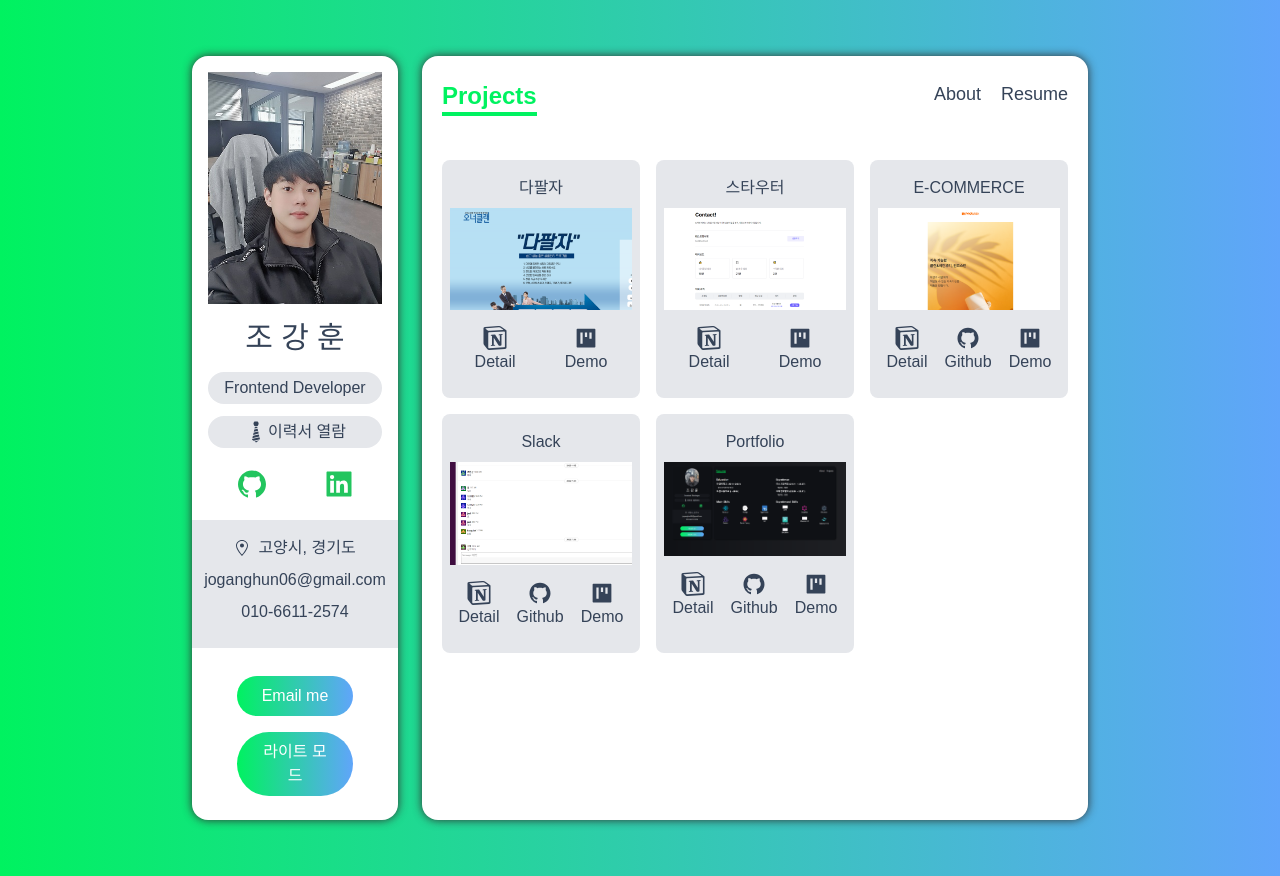
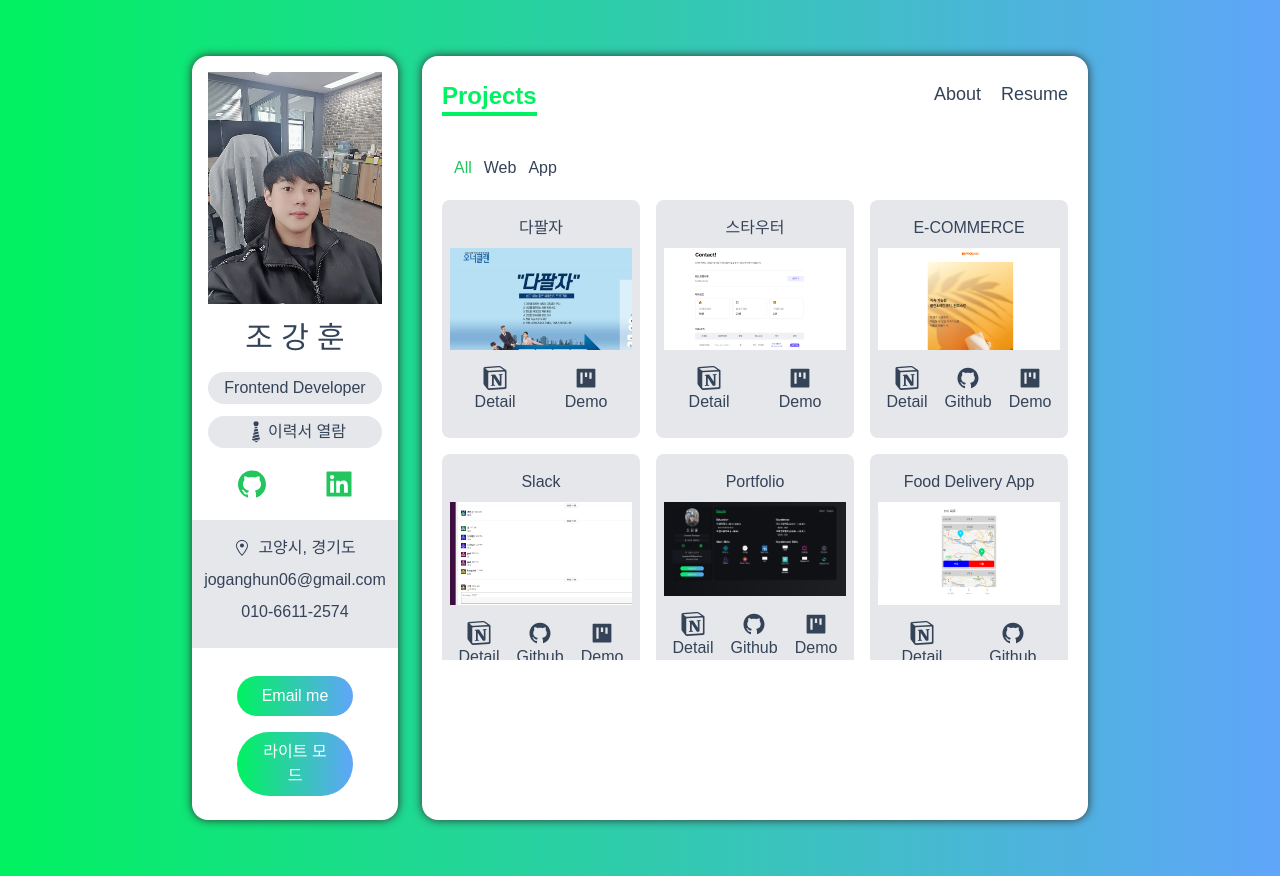
Before and after one commit to San-Goon/portfolio-newdesign, a Next.js app: page /projects in a window 1280 px wide. Built offline with nearby package versions, Linux system fonts and the light colour scheme.

Commit message:
chore: update new project and introduce

```diff
--- a/components/ProjectCard.tsx
+++ b/components/ProjectCard.tsx
@@ -11,7 +11,7 @@ const ProjectCard = ({
   github_url,
   notion_url,
 }: // description,
-ProjectType) => {
+Omit<ProjectType, 'platform'>) => {
   return (
     <div>
       <p className="my-2 text-center">{name}</p>
@@ -44,6 +44,7 @@ ProjectType) => {
             <span>Github</span>
           </a>
         ) : null}
+        {deployed_url ? (
           <a
             href={deployed_url}
             target="_blank"
@@ -53,6 +54,7 @@ ProjectType) => {
             <AiFillProject className="w-6 h-6" />
             <span>Demo</span>
           </a>
+        ) : null}
       </div>
     </div>
   );
--- /dev/null
+++ b/components/ProjectsNavItem.tsx
@@ -0,0 +1,35 @@
+import React, { useCallback } from 'react';
+
+interface PropsType {
+  activeItem: string;
+  name: string;
+  setActiveItem: React.Dispatch<React.SetStateAction<string>>;
+}
+
+const NavItem = ({ activeItem, name, setActiveItem }: PropsType) => {
+  const onClickItem = useCallback(() => {
+    setActiveItem(name);
+  }, [name]);
+
+  return (
+    <>
+      {name === activeItem ? (
+        <span
+          onClick={onClickItem}
+          className="capitalize cursor-pointer hover:text-green text-green-500"
+        >
+          {name}
+        </span>
+      ) : (
+        <span
+          onClick={onClickItem}
+          className="capitalize cursor-pointer hover:text-green-500"
+        >
+          {name}
+        </span>
+      )}
+    </>
+  );
+};
+
+export default NavItem;
--- a/data.ts
+++ b/data.ts
@@ -45,6 +45,10 @@ export const services: ServiceType[] = [
 export const mainSkills: SkillType[] = [
   {
     name: 'React.js',
+    src: '/images/react.png',
+  },
+  {
+    name: 'React Native',
     src: '/images/react.png',
   },
   {
@@ -128,6 +132,7 @@ export const projects: ProjectType[] = [
       'https://magenta-forest-566.notion.site/153f21e6b7de4505b3df259aa204a72b',
     deployed_url: 'https://ownerclan.com/V2/info_page/dafalza2.php',
     github_url: '',
+    platform: 'web',
   },
   {
     name: '스타우터',
@@ -136,6 +141,7 @@ export const projects: ProjectType[] = [
       'https://magenta-forest-566.notion.site/Stauter-1a005404c12946149f4ffd521659f22f',
     deployed_url: 'https://stauter.contact',
     github_url: '',
+    platform: 'web',
   },
   {
     name: 'E-COMMERCE',
@@ -145,6 +151,7 @@ export const projects: ProjectType[] = [
     deployed_url:
       'https://fastcampas-5-commerce-fe-nwm6-idxtxcuz8-kylecho.vercel.app/login',
     github_url: 'https://github.com/San-Goon/e-commerce-project',
+    platform: 'web',
   },
   {
     name: 'Slack',
@@ -153,6 +160,7 @@ export const projects: ProjectType[] = [
       'https://magenta-forest-566.notion.site/slack-c4fe244a9b1f474aa1fa86ca1e7a01b5',
     deployed_url: 'https://slack-clone-one-beta.vercel.app/',
     github_url: 'https://github.com/San-Goon/slack-clone',
+    platform: 'web',
   },
   {
     name: 'Portfolio',
@@ -161,5 +169,15 @@ export const projects: ProjectType[] = [
       'https://magenta-forest-566.notion.site/04bfd200a6314e58af8ad6e9b80521d1',
     deployed_url: 'https://latest-portfolio-three.vercel.app/',
     github_url: 'https://github.com/San-Goon/portfolio-newdesign',
+    platform: 'web',
+  },
+  {
+    name: 'Food Delivery App',
+    image_path: '/images/food_delivery.PNG',
+    notion_url:
+      'https://magenta-forest-566.notion.site/b64e3c8f2006461ba92239f3c213213f',
+    deployed_url: '',
+    github_url: 'https://github.com/San-Goon/food-delivery-app',
+    platform: 'app',
   },
 ];
--- a/pages/index.tsx
+++ b/pages/index.tsx
@@ -13,11 +13,12 @@ const About = () => {
       exit="exit"
     >
       <h5 className="my-3 font-medium">
-        안녕하세요. 웹 프론트엔드 개발자 조강훈 입니다.
+        안녕하세요. 프론트엔드 개발자 조강훈 입니다.
         <br /> 새로운 기술에 관심이 많고, 매일매일 배우려고 노력하고 있습니다.
         <br />
-        주로 <b>React.js / Next.js / TypeScript</b> 환경에서 개발을 하고
-        있습니다.
+        주로 <b>React.js / Next.js / TypeScript</b> 환경에서 개발을 하고 있고,{' '}
+        <br />
+        <b>React Native</b> 를 사용한 앱 개발 경험도 있습니다.
       </h5>
       <div
         className="flex-grow p-4 mt-5 bg-gray-400 dark:bg-dark-100"
--- a/pages/projects.tsx
+++ b/pages/projects.tsx
@@ -1,9 +1,23 @@
-import { projects } from '../data';
+import { projects as projectsData } from '../data';
 import ProjectCard from '../components/ProjectCard';
 import { motion } from 'framer-motion';
 import { fadeInUp, routeAnimation, stagger } from '../animation';
+import { useEffect, useState } from 'react';
+import ProjectsNavItem from '../components/ProjectsNavItem';
 
 const Projects = () => {
+  const [projects, setProjects] = useState(projectsData);
+  const [active, setActive] = useState('all');
+
+  useEffect(() => {
+    if (active !== 'all') {
+      const temp = [...projectsData].filter((v) => v.platform === active);
+      setProjects(temp);
+    } else {
+      setProjects(projectsData);
+    }
+  }, [active]);
+
   return (
     <motion.div
       className="px-5 py-2 overflow-y-scroll"
@@ -13,6 +27,18 @@ const Projects = () => {
       animate="animate"
       exit="exit"
     >
+      <div className="flex px-3 py-2 space-x-3 overflow-x-auto list-none">
+        {['all', 'web', 'app'].map((v) => {
+          return (
+            <ProjectsNavItem
+              key={v}
+              activeItem={active}
+              name={v}
+              setActiveItem={setActive}
+            />
+          );
+        })}
+      </div>
       <motion.div
         className="grid grid-cols-12 gap-4 my-3"
         variants={stagger}
--- a/type.ts
+++ b/type.ts
@@ -16,7 +16,8 @@ export interface ProjectType {
   // description: string;
   image_path: string;
   notion_url: string;
-  deployed_url: string;
+  deployed_url: string | null;
   github_url: string | null;
+  platform: 'web' | 'app';
   // key_techs: string[];
 }
```
Also changed, not shown: public/images/food_delivery.PNG (added). Lines whose indentation alone changed are shown as unchanged.
